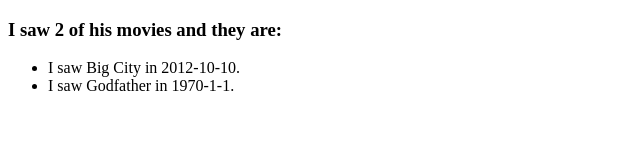
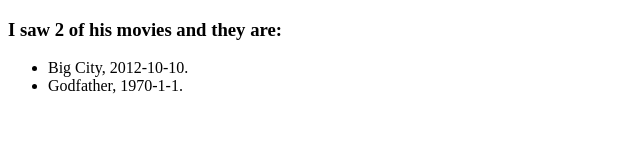
Before and after one commit to rkuo/learn2web, a plain HTML site: page index.html in a window 1280 px wide. Shown: the whole page, without its empty margins (0-640 px from the left). Drawn offline with nearby package versions, Linux system fonts and the light colour scheme.

Commit message:
last version of following ACM tutorial

```diff
--- a/index.html
+++ b/index.html
@@ -8,14 +8,14 @@
 	</script>
 </head>
 <body>
-	<div ng-init="movies = [
+	<div ng-init = "movies = [
 	{name:'Big City', date: '2012-10-10'},
 	{name:'Godfather', date: '1970-1-1'}
 	]">
 	<h3> I saw {{movies.length}} of his movies and they are:</h3>
 	<ul>
 		<li ng-repeat="movie in movies">
-			I saw {{movie.name}} in {{movie.date}}.
+			{{movie.name}}, {{movie.date}}.
 		</li>
 	</ul>
 </div>
```
Also changed, not shown: 1 other file.
